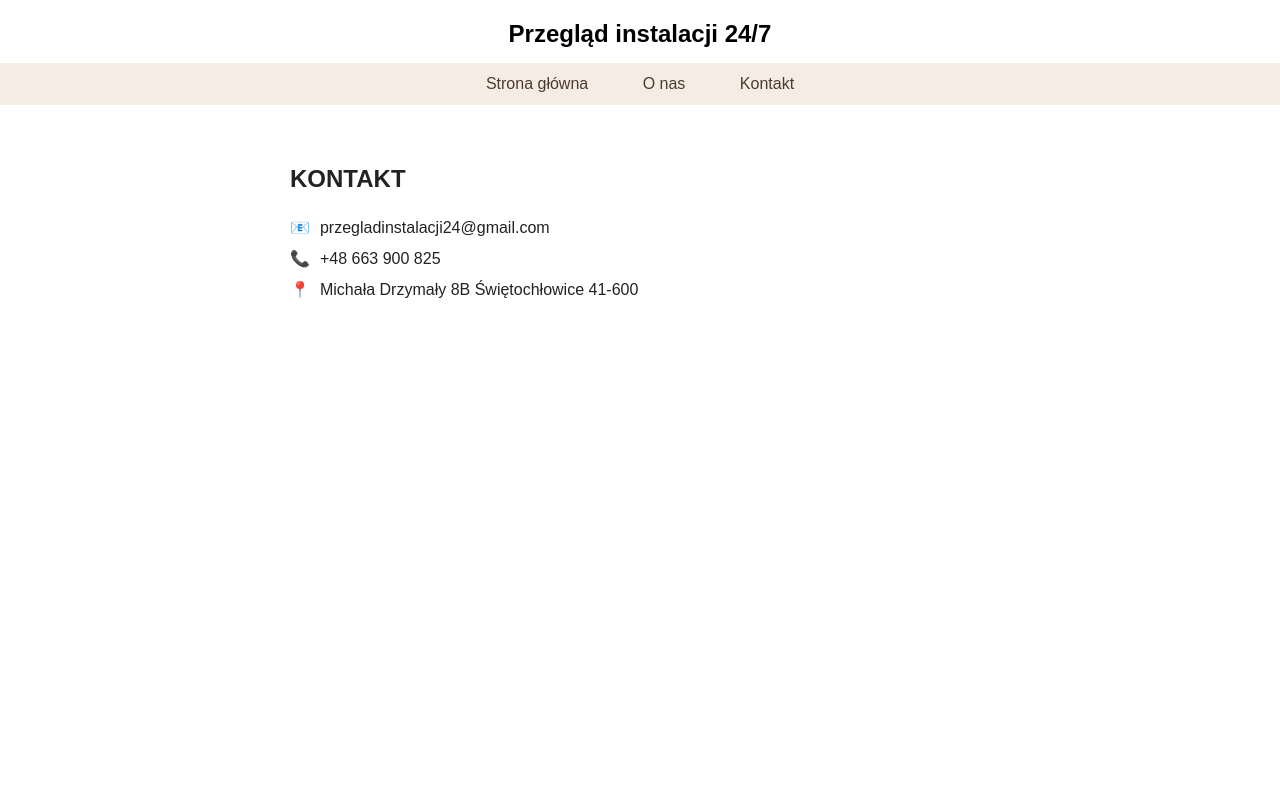
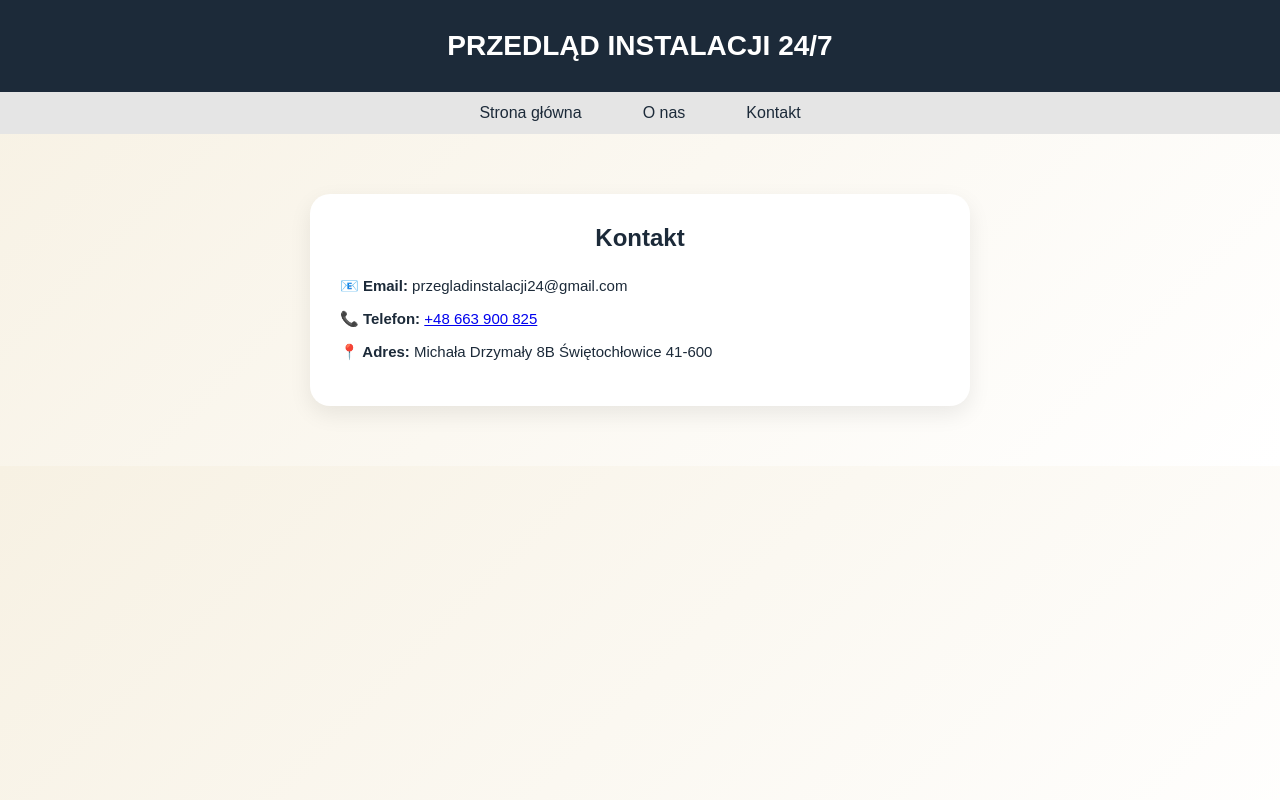
Before and after one commit to Pawel170/instalacje24-7, a plain HTML site: page kontakt.html in a window 1280 px wide. Drawn offline with Linux system fonts and the light colour scheme.

Commit message:
Update kontakt.html

```diff
--- a/kontakt.html
+++ b/kontakt.html
@@ -3,94 +3,86 @@
 <head>
   <meta charset="UTF-8">
   <meta name="viewport" content="width=device-width, initial-scale=1.0">
-  <title>Kontakt - Przegląd instalacji 24/7</title>
+  <title>Kontakt - Instalacja 24/7</title>
+
   <style>
+    * { margin:0; padding:0; box-sizing:border-box; }
+
     body {
       font-family: Arial, sans-serif;
-      margin: 0;
-      padding: 0;
-      background-color: #fff;
+      background: linear-gradient(135deg, #f7f1e3, #ffffff);
+      color: #1c2a39;
     }
 
     header {
-      text-align: center;
-      padding-top: 20px;
+      text-align:center;
+      padding:30px 20px;
+      font-size:28px;
+      font-weight:bold;
+      background:#1c2a39;
+      color:white;
     }
 
-    header h1 {
-      font-size: 24px;
-      font-weight: 700;
-      color: #000;
-      margin: 0;
+    nav {
+      background:#e5e5e5;
+      padding:12px 0;
     }
 
-    /* Pasek nawigacyjny – dokładnie jak na zdjęciu */
-    nav {
-      background-color: #f5ece4;
-      text-align: center;
-      padding: 12px 0;
-      margin-top: 15px;
+    nav ul {
+      list-style:none;
+      display:flex;
+      justify-content:center;
+      gap:25px;
     }
 
     nav a {
-      color: #4a3b32;
-      text-decoration: none;
-      margin: 0 25px;
-      font-size: 16px;
-      font-weight: normal;
+      text-decoration:none;
+      color:#1c2a39;
+      padding:8px 18px;
+      border-radius:20px;
     }
 
-    nav a:hover {
-      text-decoration: underline;
+    nav a:hover { background:#d6d6d6; }
+
+    .content {
+      max-width:700px;
+      margin:60px auto;
+      padding:0 20px;
     }
 
-    /* Sekcja kontaktu */
-    .contact-container {
-      max-width: 700px;
-      margin: 60px auto;
-      padding: 0 20px;
+    .card {
+      background:white;
+      border-radius:20px;
+      padding:30px;
+      box-shadow:0 8px 22px rgba(0,0,0,0.08);
     }
 
-    .contact-container h2 {
-      font-size: 24px;
-      font-weight: 700;
-      color: #222;
-      margin-bottom: 25px;
-    }
+    h2 { margin-bottom:25px; text-align:center; }
 
-    .contact-item {
-      display: flex;
-      align-items: center;
-      font-size: 16px;
-      margin-bottom: 12px;
-      color: #222;
-    }
-
-    .contact-item i {
-      color: #007bff;
-      margin-right: 10px;
-      font-style: normal;
-    }
+    .contact-item { margin-bottom:15px; font-size:15px; }
+    .label { font-weight:bold; }
   </style>
 </head>
 <body>
 
-  <header>
-    <h1>Przegląd instalacji 24/7</h1>
-  </header>
+  <header>PRZEDLĄD INSTALACJI 24/7</header>
 
   <nav>
-    <a href="index.html">Strona główna</a>
-    <a href="onas.html">O nas</a>
-    <a href="kontakt.html">Kontakt</a>
+    <ul>
+      <li><a href="index.html">Strona główna</a></li>
+      <li><a href="onas.html">O nas</a></li>
+      <li><a href="kontakt.html">Kontakt</a></li>
+    </ul>
   </nav>
 
-  <div class="contact-container">
-    <h2>KONTAKT</h2>
-    <div class="contact-item"><i>📧</i> przegladinstalacji24@gmail.com</div>
-    <div class="contact-item"><i>📞</i> +48 663 900 825</div>
-    <div class="contact-item"><i>📍</i>  Michała Drzymały 8B Świętochłowice  41-600</div>
-  </div>
+  <section class="content">
+    <div class="card">
+      <h2>Kontakt</h2>
+      <div class="contact-item"><span class="label">📧 Email:</span> przegladinstalacji24@gmail.com</div>
+      <div class="contact-item"><span class="label">📞 Telefon:</span> <a href="tel:+48663900825">+48 663 900 825</a></div>
+      <div class="contact-item"><span class="label">📍 Adres:</span> Michała Drzymały 8B Świętochłowice 41-600</div>
+    </div>
+  </section>
 
 </body>
 </html>
```
